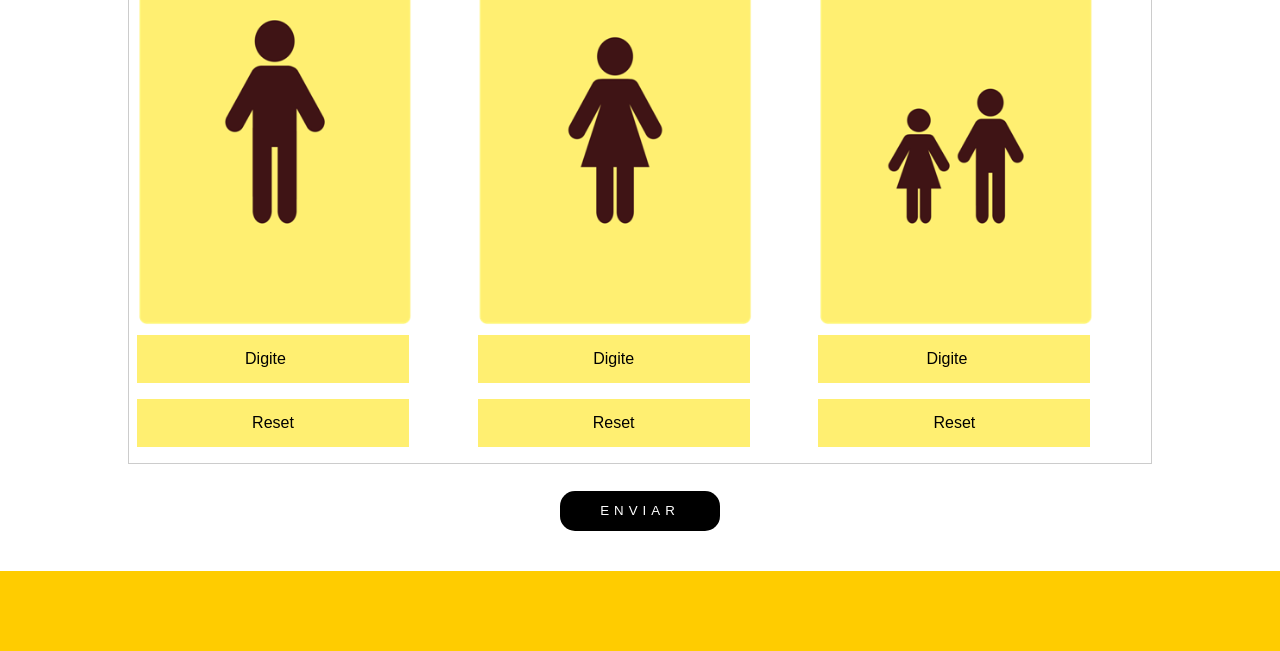
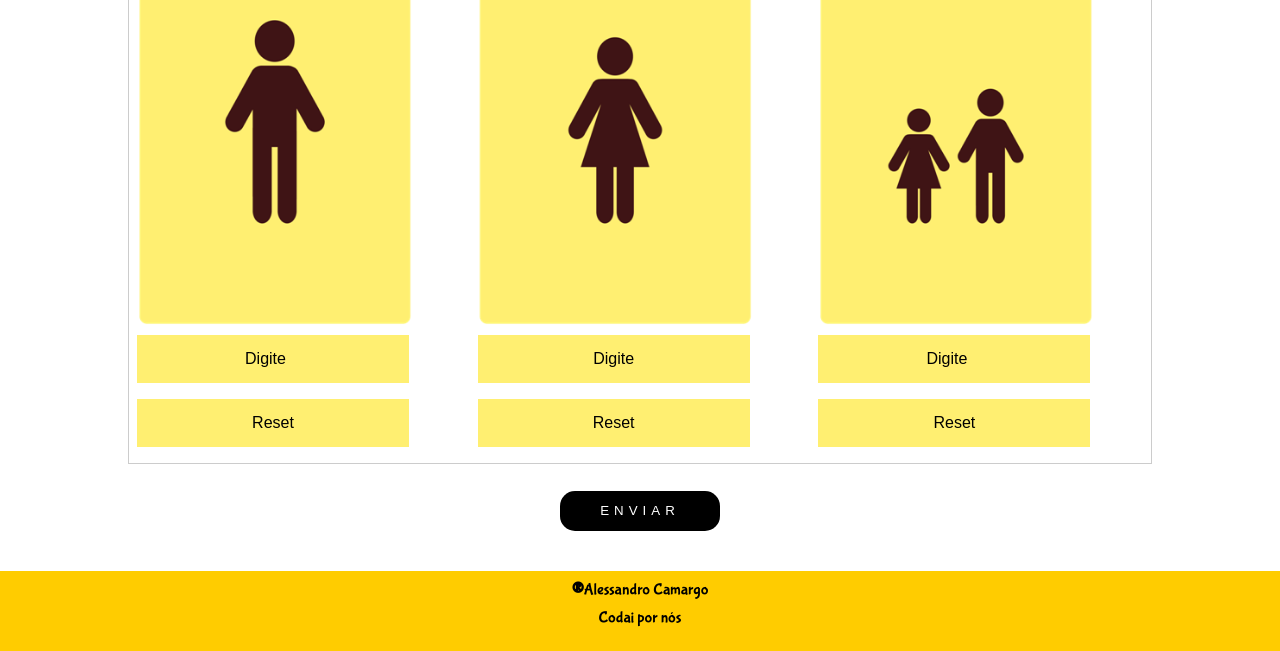
Before and after one commit to AleCamargo77/Calculadora-de-Churrasco, a plain HTML site: page index.html in a window 1280 px wide. Shown: the part 219-870 px from the top of the page. Drawn offline with Linux system fonts and the light colour scheme.

Commit message:
inclusão footer

```diff
--- a/index.html
+++ b/index.html
@@ -46,6 +46,8 @@
 
     </section>
     <footer class="footer">
+        <span><strong>®</strong>Alessandro Camargo</span>
+        <span>Codai por nós</span>
     </footer>
 </body>
 
--- a/style/style.css
+++ b/style/style.css
@@ -136,3 +136,16 @@ header h1 {
     margin-top: 1em;
 
 }
+
+.footer span {
+    font-family: var(--font-bubble);
+    /* font-size: 1em; */
+    color: black;
+    display: flex;
+    align-items: center;
+    justify-content: center;
+}
+
+.footer strong{
+    font-size: 2em;
+}
```
